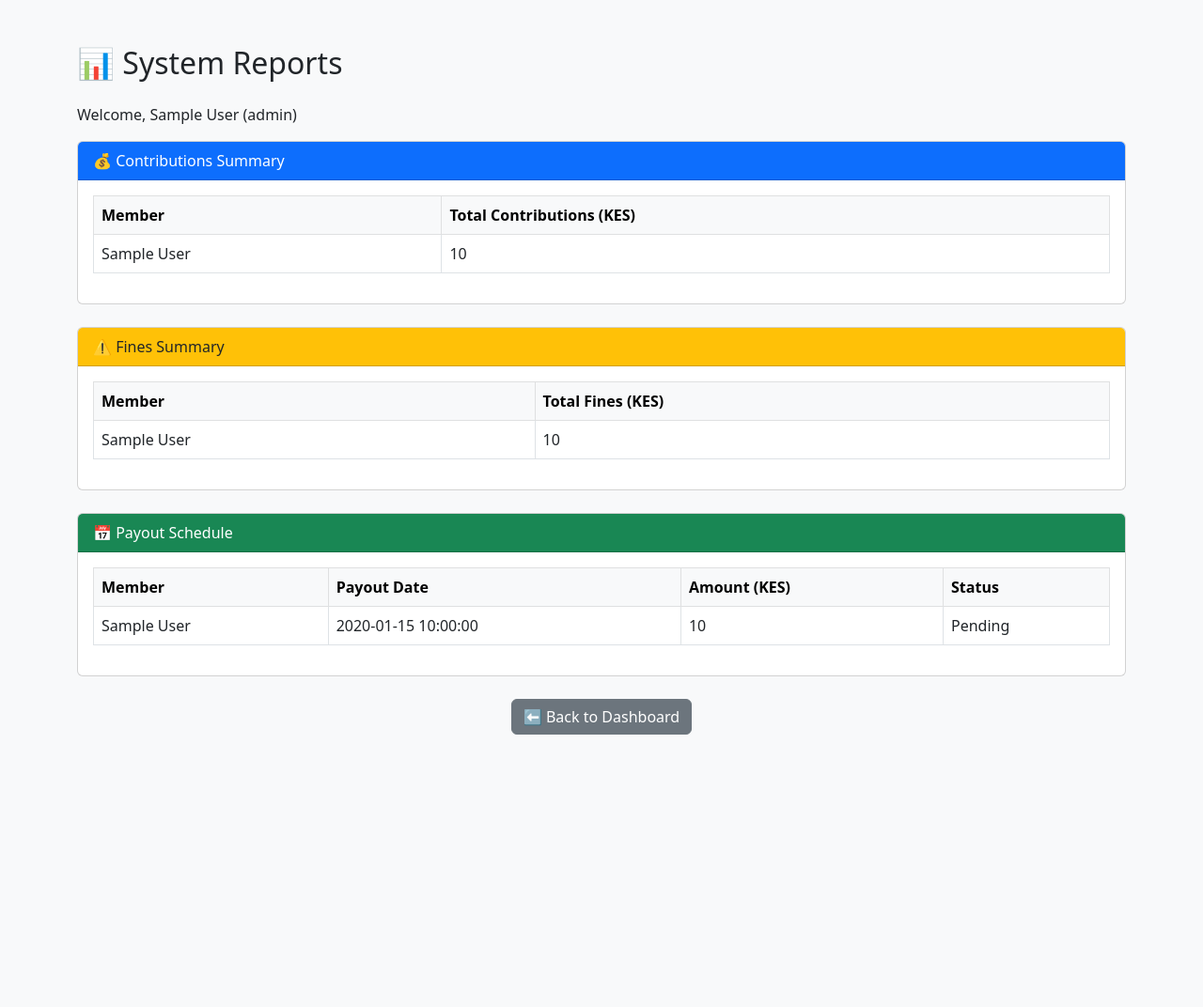
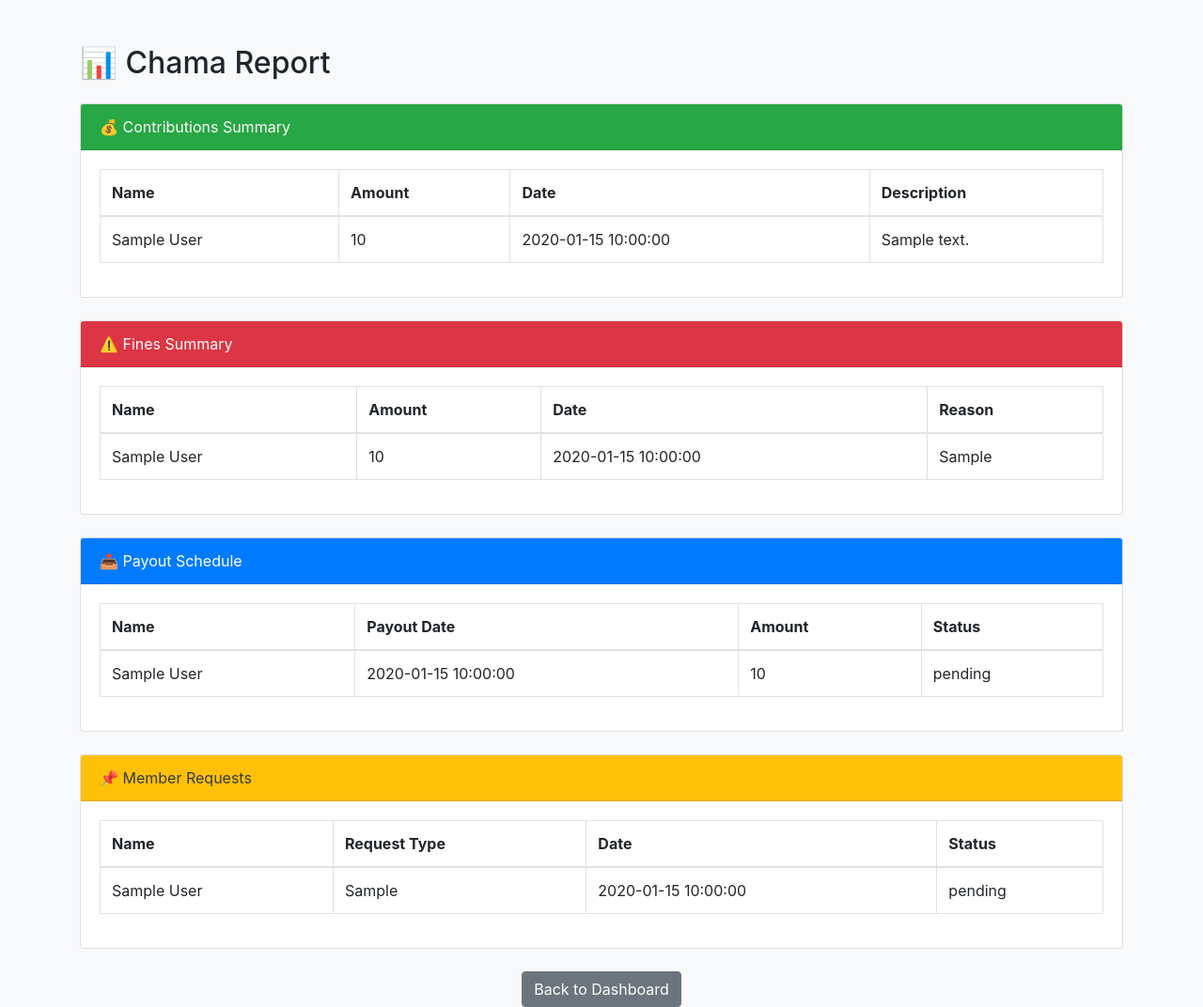
Before and after one commit to mukamisrealm/ChapChapPay, a PHP site: page /view_reports.php in a window 1280 px wide. Shown: the whole page at 94% size. Before the commit the page ends 782 px from the top, so only its background shows below. Run offline with PHP 8.4, Linux system fonts and the light colour scheme; the visitor is signed in with stand-in values (Sample User, id 1); tables that the repository leaves empty or names only in its code hold one stand-in row (values such as "Sample post").

Commit message:
modified the file

```diff
--- a/view_reports.php
+++ b/view_reports.php
@@ -2,51 +2,44 @@
 session_start();
 include 'db.php';
 
-// Restrict if not logged in
+// Check if user is logged in
 if (!isset($_SESSION['user_id'])) {
     header("Location: register_login.php");
     exit();
 }
 
 $role = $_SESSION['role'];
-$name = $_SESSION['name'];
-
-// Fetch contributions summary
-$contribs = $conn->query("SELECT users.name, SUM(contributions.amount) AS total_amount FROM contributions JOIN users ON contributions.user_id = users.id GROUP BY users.id");
-
-// Fetch fines summary
-$fines = $conn->query("SELECT users.name, SUM(fines.amount) AS total_fines FROM fines JOIN users ON fines.user_id = users.id GROUP BY users.id");
-
-// Fetch payouts summary
-$payouts = $conn->query("SELECT users.name, payout_date, amount, status FROM payouts JOIN users ON payouts.user_id = users.id ORDER BY payout_date ASC");
+$user_id = $_SESSION['user_id'];
 ?>
 
 <!DOCTYPE html>
 <html lang="en">
 <head>
   <meta charset="UTF-8">
-  <title>Reports Summary</title>
-  <link href="https://cdn.jsdelivr.net/npm/bootstrap@5.3.0/dist/css/bootstrap.min.css" rel="stylesheet">
+  <title>View Reports</title>
+  <link rel="stylesheet" href="https://stackpath.bootstrapcdn.com/bootstrap/4.5.2/css/bootstrap.min.css">
 </head>
 <body class="bg-light">
 
 <div class="container mt-5">
-  <h2 class="mb-4">📊 System Reports</h2>
-  <p>Welcome, <?php echo htmlspecialchars($name); ?> (<?php echo $role; ?>)</p>
+  <h2 class="mb-4">📊 Chama Report</h2>
 
-  <!-- Contributions Report -->
+  <!-- Contributions Summary -->
   <div class="card mb-4">
-    <div class="card-header bg-primary text-white">💰 Contributions Summary</div>
+    <div class="card-header bg-success text-white">💰 Contributions Summary</div>
     <div class="card-body">
-      <table class="table table-bordered table-hover">
-        <thead class="table-light">
-          <tr><th>Member</th><th>Total Contributions (KES)</th></tr>
-        </thead>
+      <table class="table table-bordered">
+        <thead><tr><th>Name</th><th>Amount</th><th>Date</th><th>Description</th></tr></thead>
         <tbody>
-          <?php while ($row = $contribs->fetch_assoc()): ?>
+        <?php
+          $sql = "SELECT users.name, amount, contribution_date, description FROM contributions JOIN users ON contributions.user_id = users.id ORDER BY contribution_date DESC";
+          $res = $conn->query($sql);
+          while($row = $res->fetch_assoc()): ?>
             <tr>
-            <td><?php echo htmlspecialchars($row['name']); ?></td>
-            <td><?php echo number_format($row['total_amount']); ?></td>
+              <td><?= htmlspecialchars($row['name']) ?></td>
+              <td><?= htmlspecialchars($row['amount']) ?></td>
+              <td><?= htmlspecialchars($row['contribution_date']) ?></td>
+              <td><?= htmlspecialchars($row['description']) ?></td>
             </tr>
         <?php endwhile; ?>
         </tbody>
@@ -54,19 +47,22 @@ $payouts = $conn->query("SELECT users.name, payout_date, amount, status FROM pay
     </div>
   </div>
 
-  <!-- Fines Report -->
+  <!-- Fines Summary -->
   <div class="card mb-4">
-    <div class="card-header bg-warning">⚠️ Fines Summary</div>
+    <div class="card-header bg-danger text-white">⚠️ Fines Summary</div>
     <div class="card-body">
-      <table class="table table-bordered table-hover">
-        <thead class="table-light">
-          <tr><th>Member</th><th>Total Fines (KES)</th></tr>
-        </thead>
+      <table class="table table-bordered">
+        <thead><tr><th>Name</th><th>Amount</th><th>Date</th><th>Reason</th></tr></thead>
         <tbody>
-          <?php while ($row = $fines->fetch_assoc()): ?>
+        <?php
+          $sql = "SELECT users.name, amount, fine_date, reason FROM fines JOIN users ON fines.user_id = users.id ORDER BY fine_date DESC";
+          $res = $conn->query($sql);
+          while($row = $res->fetch_assoc()): ?>
             <tr>
-            <td><?php echo htmlspecialchars($row['name']); ?></td>
-            <td><?php echo number_format($row['total_fines']); ?></td>
+              <td><?= htmlspecialchars($row['name']) ?></td>
+              <td><?= htmlspecialchars($row['amount']) ?></td>
+              <td><?= htmlspecialchars($row['fine_date']) ?></td>
+              <td><?= htmlspecialchars($row['reason']) ?></td>
             </tr>
         <?php endwhile; ?>
         </tbody>
@@ -76,19 +72,43 @@ $payouts = $conn->query("SELECT users.name, payout_date, amount, status FROM pay
 
   <!-- Payout Schedule -->
   <div class="card mb-4">
-    <div class="card-header bg-success text-white">📅 Payout Schedule</div>
+    <div class="card-header bg-primary text-white">📤 Payout Schedule</div>
     <div class="card-body">
-      <table class="table table-bordered table-hover">
-        <thead class="table-light">
-          <tr><th>Member</th><th>Payout Date</th><th>Amount (KES)</th><th>Status</th></tr>
-        </thead>
+      <table class="table table-bordered">
+        <thead><tr><th>Name</th><th>Payout Date</th><th>Amount</th><th>Status</th></tr></thead>
         <tbody>
-          <?php while ($row = $payouts->fetch_assoc()): ?>
+        <?php
+          $sql = "SELECT users.name, payout_date, amount, status FROM payouts JOIN users ON payouts.user_id = users.id ORDER BY payout_date ASC";
+          $res = $conn->query($sql);
+          while($row = $res->fetch_assoc()): ?>
             <tr>
-            <td><?php echo htmlspecialchars($row['name']); ?></td>
-            <td><?php echo htmlspecialchars($row['payout_date']); ?></td>
-            <td><?php echo number_format($row['amount']); ?></td>
-            <td><?php echo ucfirst($row['status']); ?></td>
+              <td><?= htmlspecialchars($row['name']) ?></td>
+              <td><?= htmlspecialchars($row['payout_date']) ?></td>
+              <td><?= htmlspecialchars($row['amount']) ?></td>
+              <td><?= htmlspecialchars($row['status']) ?></td>
+            </tr>
+        <?php endwhile; ?>
+        </tbody>
+      </table>
+    </div>
+  </div>
+
+  <!-- Member Requests -->
+  <div class="card mb-4">
+    <div class="card-header bg-warning text-dark">📌 Member Requests</div>
+    <div class="card-body">
+      <table class="table table-bordered">
+        <thead><tr><th>Name</th><th>Request Type</th><th>Date</th><th>Status</th></tr></thead>
+        <tbody>
+        <?php
+          $sql = "SELECT users.name, request_type, request_date, status FROM requests JOIN users ON requests.user_id = users.id ORDER BY request_date DESC";
+          $res = $conn->query($sql);
+          while($row = $res->fetch_assoc()): ?>
+            <tr>
+              <td><?= htmlspecialchars($row['name']) ?></td>
+              <td><?= htmlspecialchars($row['request_type']) ?></td>
+              <td><?= htmlspecialchars($row['request_date']) ?></td>
+              <td><?= htmlspecialchars($row['status']) ?></td>
             </tr>
         <?php endwhile; ?>
         </tbody>
@@ -97,7 +117,7 @@ $payouts = $conn->query("SELECT users.name, payout_date, amount, status FROM pay
   </div>
 
   <div class="text-center">
-    <a href="<?php echo ($role === 'treasurer') ? 'treasurerdashboard.php' : 'memberdashboard.php'; ?>" class="btn btn-secondary">⬅ Back to Dashboard</a>
+    <a href="<?php echo ($role === 'treasurer') ? 'treasurerdashboard.php' : 'memberdashboard.php'; ?>" class="btn btn-secondary">Back to Dashboard</a>
   </div>
 </div>
 
```
Lines whose indentation alone changed are shown as unchanged.
